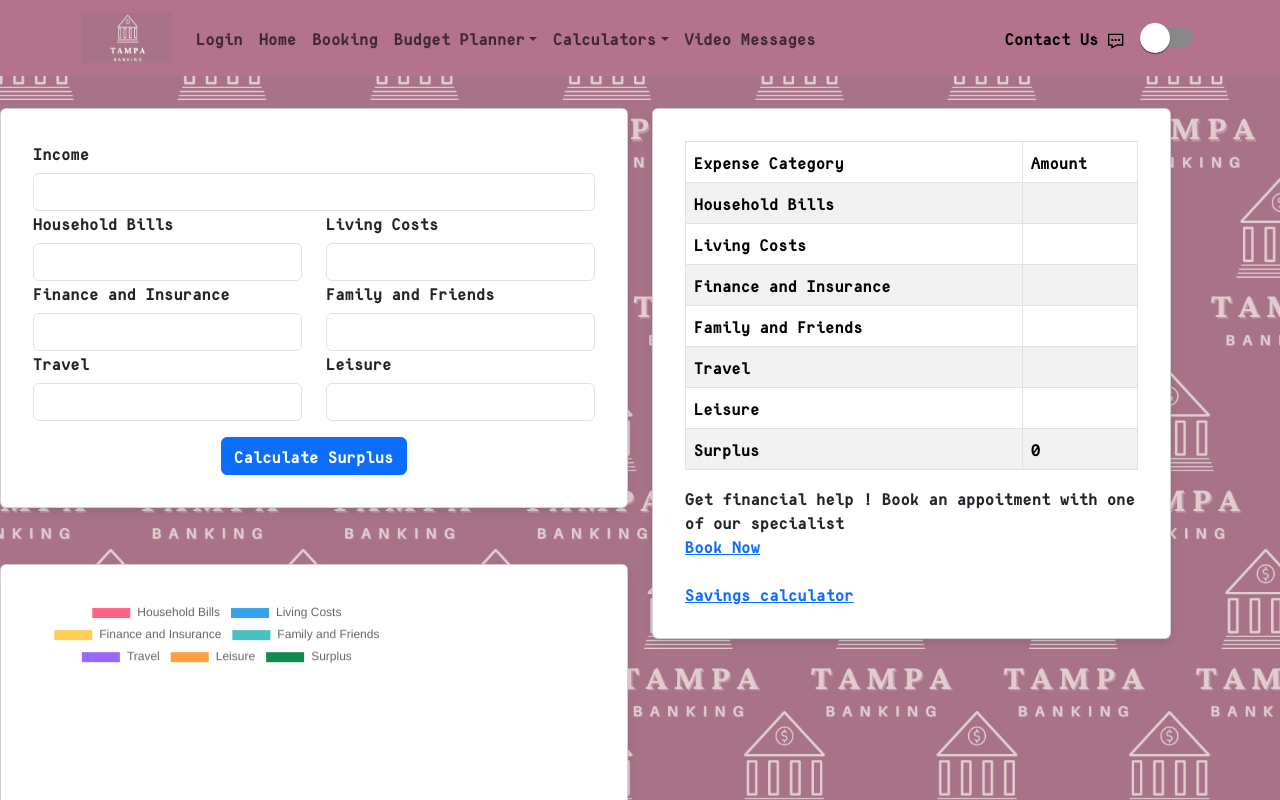
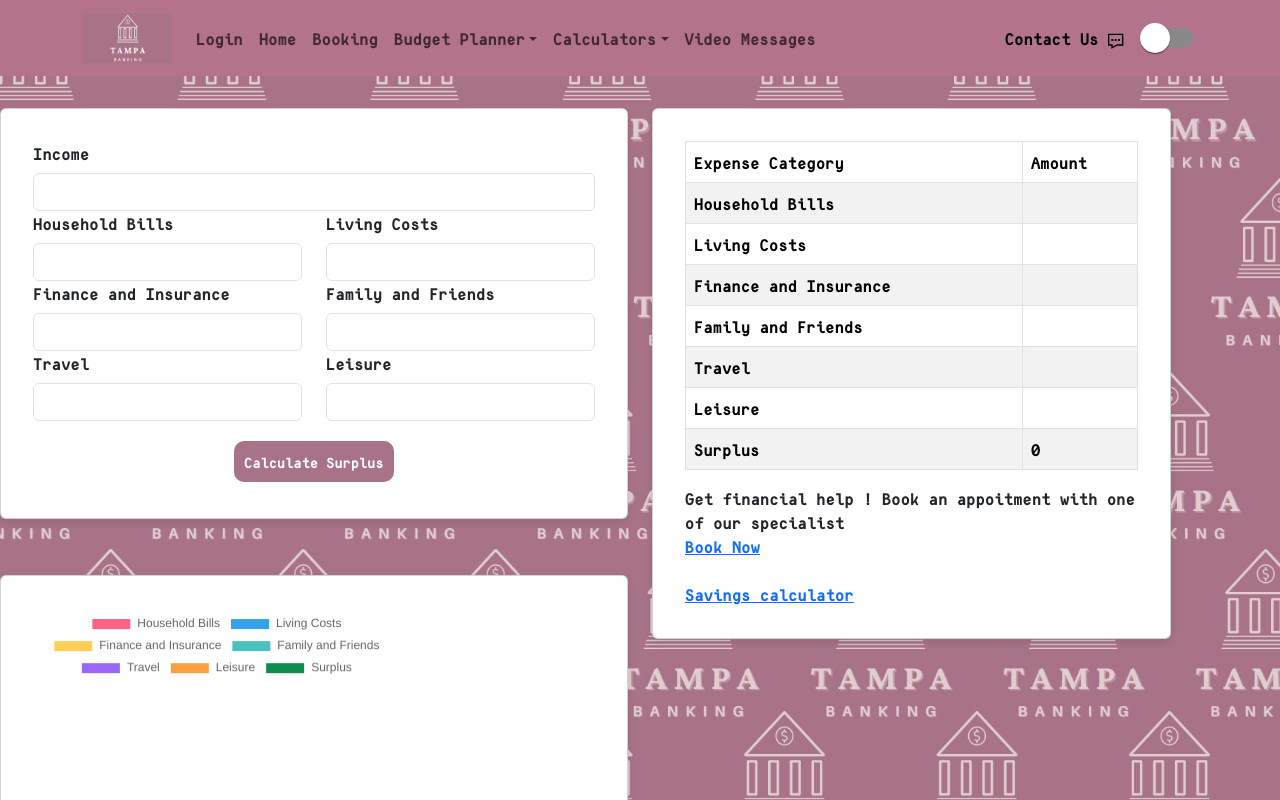
Before and after one commit to AndykingSkywalker/Money-App-Test, a React (Create React App) app: page /expenses in a window 1280 px wide. Shown: the top 800 px of the page. Built offline with nearby package versions, Linux system fonts and the light colour scheme.

Commit message:
update surplus button

```diff
--- a/src/Components/Expenses/BudgetTool.jsx
+++ b/src/Components/Expenses/BudgetTool.jsx
@@ -146,7 +146,17 @@ const BudgetTool = () => {  const [salary, setSalary] = useState("");
               </Row>
               <Row className="mt-3">
                 <Col className="text-center">
-                  <Button variant="primary" onClick={calculateSurplus}>
+                <Button style={{
+                 backgroundColor: '#a87388',
+                 border: 'none',
+                 color: 'white',
+                 padding: '10px',
+                 textAlign: 'center',
+                 display: 'inline-block',
+                 fontSize: '14px',
+                 margin: '4px 2px',
+                 borderRadius: '10px',
+              }} onClick={calculateSurplus}>
                     Calculate Surplus
                   </Button>
                 </Col>
```
Also changed, not shown: public/CrimsonPro-MediumItalic.ttf (deleted).
